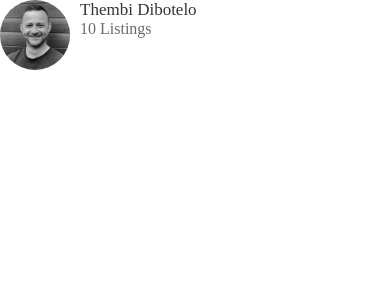
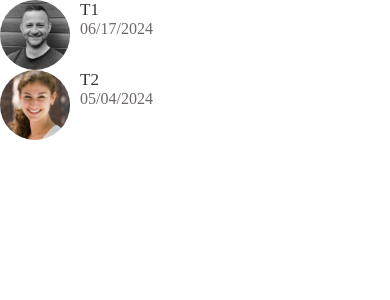
Before and after one commit to GovanDBT/BHC-App, a React Native app: screen / in a window 390 px wide. Shown: the top 300 px of the page. Built offline with nearby package versions, Linux system fonts and the light colour scheme.

Commit message:
building the listing screen

```diff
--- a/App.js
+++ b/App.js
@@ -9,13 +9,12 @@ import Screen from './app/screens/Screen';
 import Card from './app/components/Card';
 import PropertyDetailsScreen from './app/screens/PropertyDetailsScreen';
 import ListItem from './app/components/ListItem';
+import ListingScreen from './app/screens/ListingScreen';
 
 export default function App() {
   return (
     <NavigationContainer theme={NavigationTheme}>
-      <Screen>
-        <ListItem title='Thembi Dibotelo' subtitle='10 Listings' image={require('./app/assets/user01.jpg')}  />
-      </Screen>
+        <ListingScreen />
     </NavigationContainer>
   );
 }
--- /dev/null
+++ b/app/screens/ListingScreen.js
@@ -0,0 +1,40 @@
+import React from 'react';
+import { FlatList, StyleSheet } from 'react-native';
+
+import ListItem from '../components/ListItem';
+import Screen from './Screen';
+
+const messages =[
+    {
+        id: 1,
+        name: 'T1',
+        date: '06/17/2024',
+        image: require('../assets/user01.jpg')
+    },
+    {
+        id: 2,
+        name: 'T2',
+        date: '05/04/2024',
+        image: require('../assets/user02.jpg')
+    }
+]
+
+function ListingScreen(props) {
+    return (
+        <Screen>
+            <FlatList
+                data={messages}
+                keyExtractor={message => message.id.toString()}
+                renderItem={({ item }) =>
+                    <ListItem title={item.name} subtitle={item.date} image={item.image}/>
+                }
+            />
+        </Screen>
+    );
+}
+
+const styles = StyleSheet.create({
+
+})
+
+export default ListingScreen;
```
